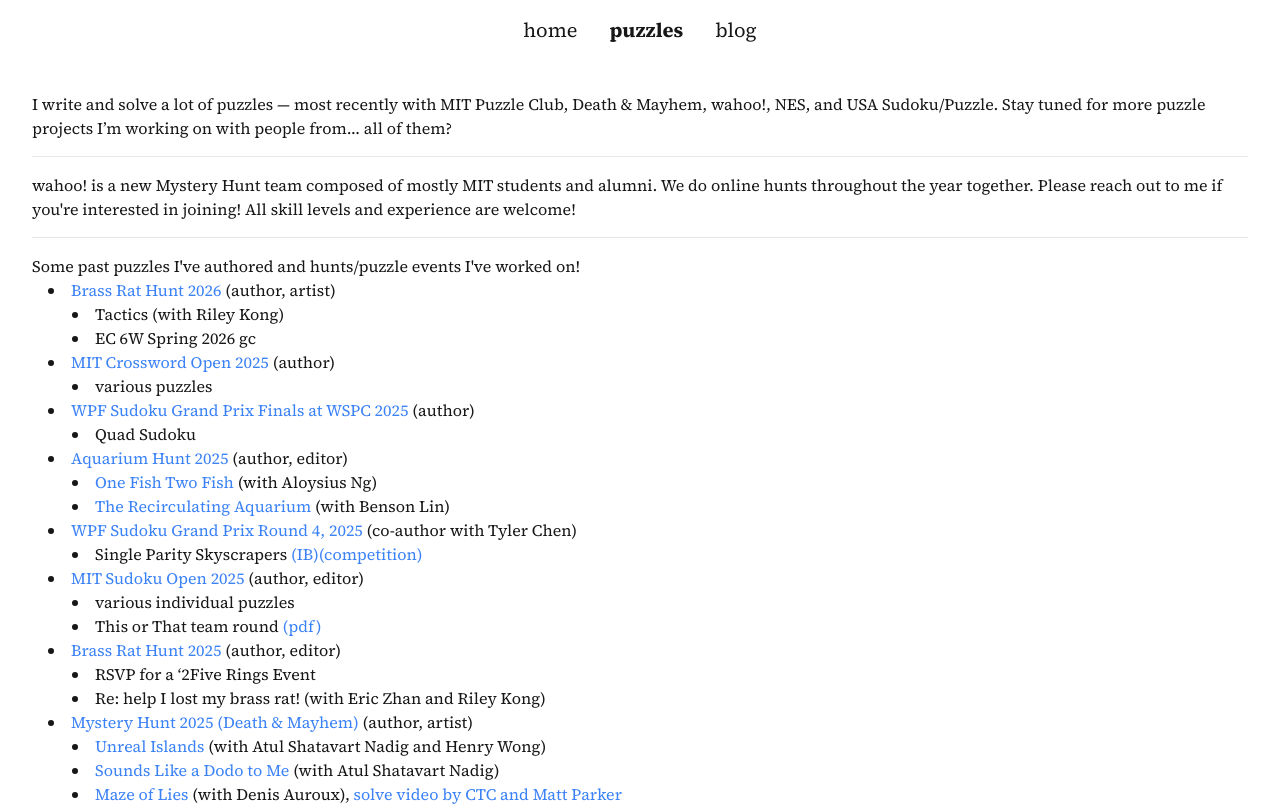
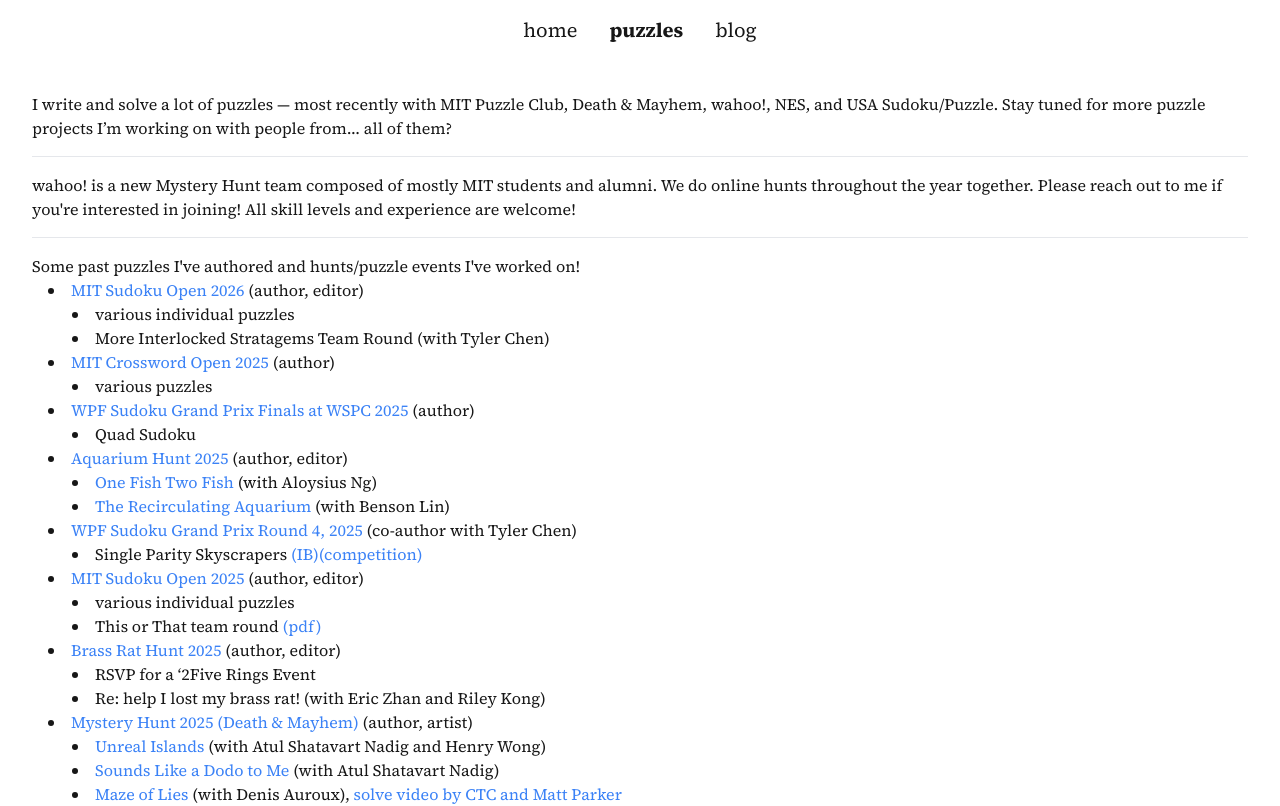
Before and after one commit to rchang0/rchang0.github.io, a Next.js app: page /puzzles in a window 1280 px wide. Shown: the top 806 px of the page. Built offline with nearby package versions, Linux system fonts and the light colour scheme.

Commit message:
Update page.tsx

```diff
--- a/app/puzzles/page.tsx
+++ b/app/puzzles/page.tsx
@@ -21,22 +21,21 @@
 
       <ul className="list-disc list-inside ml-4">
 
-
-          {/* Brass Rat Hunt 2026 */}
+          {/* MIT Sudoku Open 2026 */}
         <li>
           <a
-            href="https://puzzles.mit.edu/brassrat/"
+            href="https://puzzles.mit.edu/sudokuopen"
             target="_blank"
             rel="noopener noreferrer"
             className="text-blue-500 visited:text-purple-600 hover:underline"
           >
-            Brass Rat Hunt 2026
+            MIT Sudoku Open 2026
           </a>{" "}
-          (author, artist)
+          (author, editor)
           <ul className="list-disc list-inside ml-6">
-            <li>Tactics (with Riley Kong)</li>
+            <li>various individual puzzles</li>
             <li>
-              EC 6W Spring 2026 gc
+              More Interlocked Stratagems Team Round (with Tyler Chen)
             </li>
           </ul>
         </li>
```
